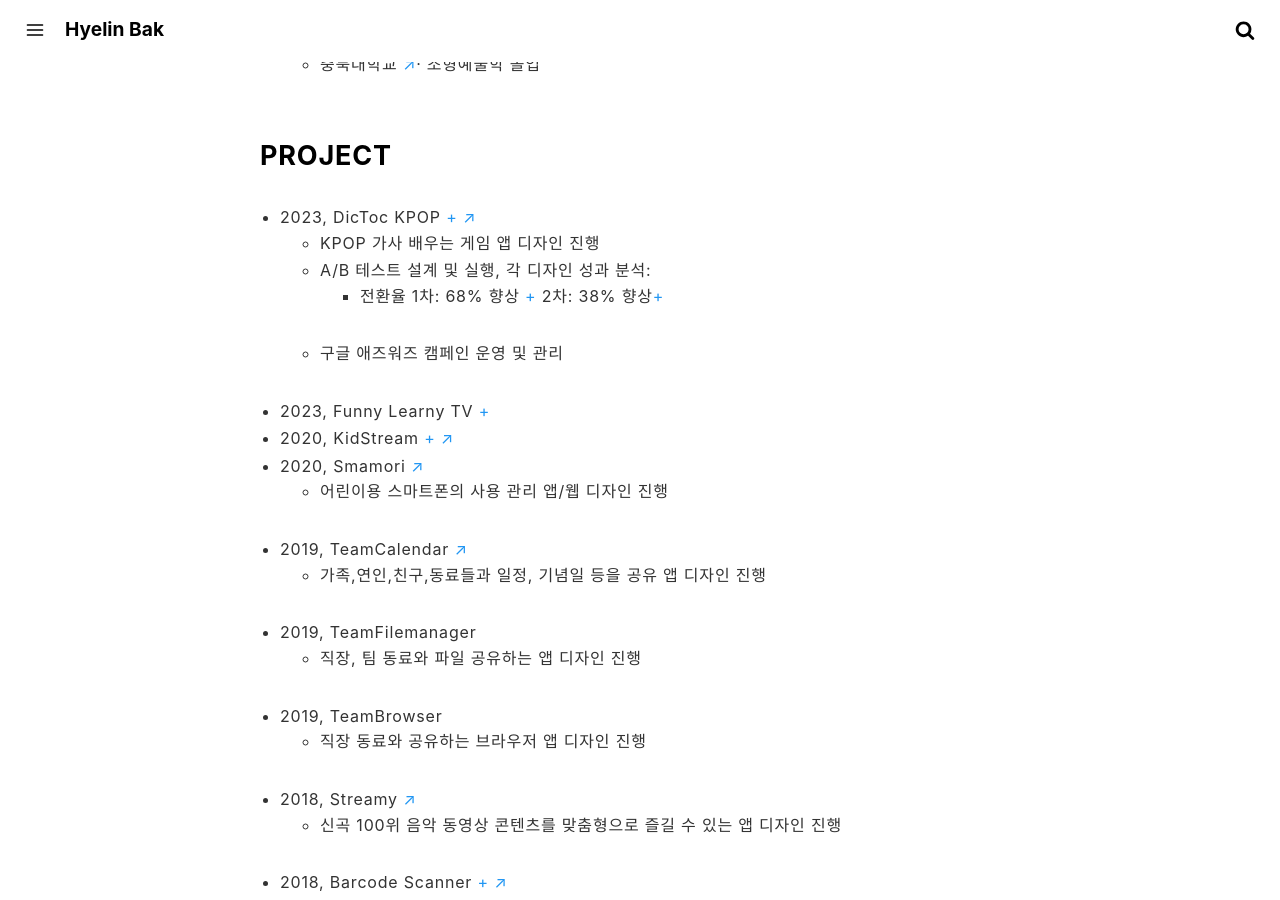
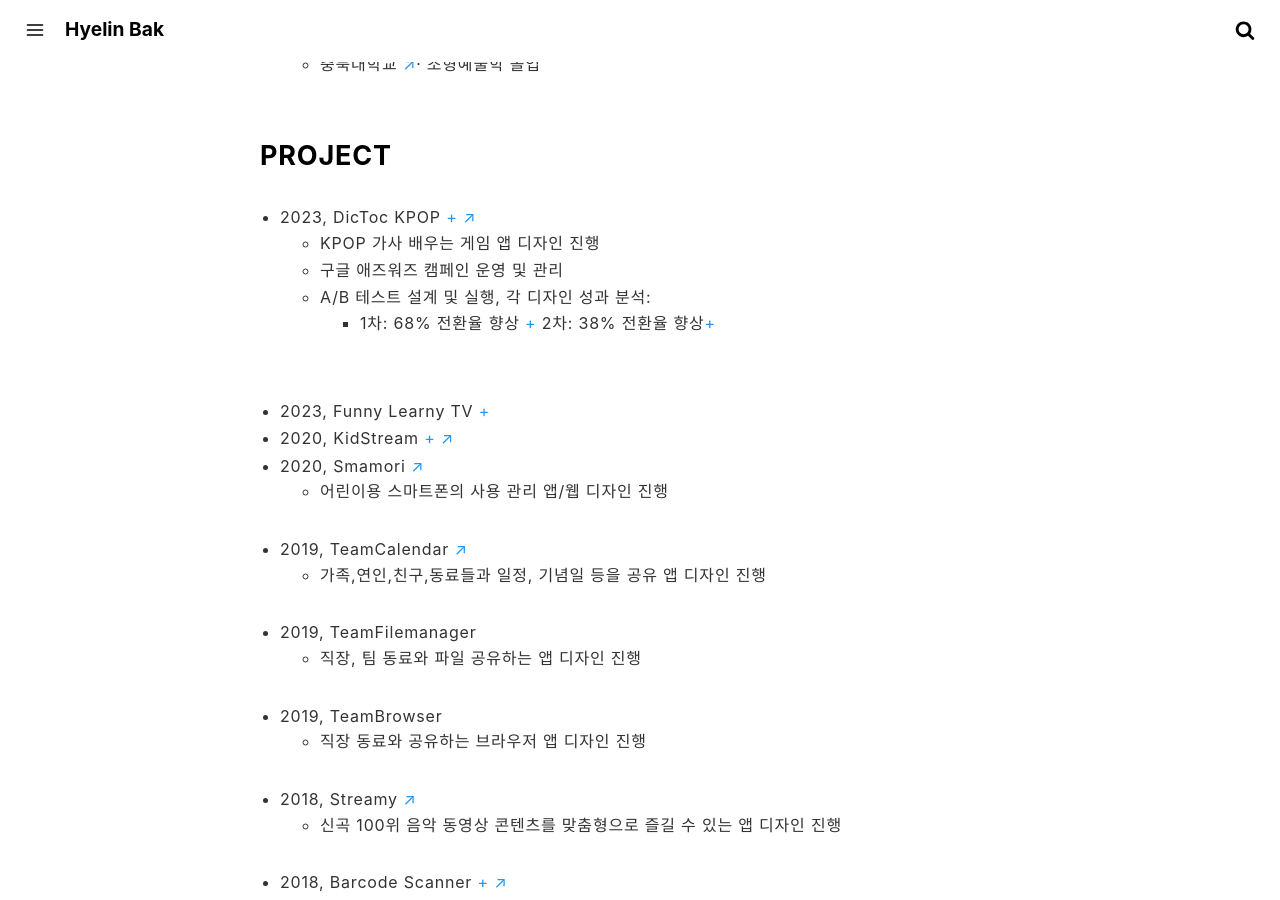
Before and after one commit to crazyjamy/crazyjamy.github.io, a Jekyll site: the page built from about.md, in a window 1280 px wide and 900 px high, scrolled down 760 px. Built offline with Jekyll 4.4.1, drawn with Linux system fonts in a browser that asks for light colours.

Commit message:
Update about.md

```diff
--- a/about.md
+++ b/about.md
@@ -28,9 +28,9 @@
 ### PROJECT
 + 2023, DicToc KPOP [+](https://crazyjamy.github.io/kpoplyricsgame/) <a href="https://play.google.com/store/search?q=dictoc&c=apps" target="_blank">↗</a>
   + KPOP 가사 배우는 게임 앱 디자인 진행
+  + 구글 애즈워즈 캠페인 운영 및 관리
   + A/B 테스트 설계 및 실행, 각 디자인 성과 분석:
-    + 전환율 1차: 68% 향상 [+](https://crazyjamy.github.io/ab-kpoplyricsgame-230724/) 2차: 38% 향상[+](https://crazyjamy.github.io/ab-kpoplyricsgame-240402/)
-  + 구글 애즈워즈 캠페인 운영 및 관리
+    + 1차: 68% 전환율 향상 [+](https://crazyjamy.github.io/ab-kpoplyricsgame-230724/) 2차: 38% 전환율 향상[+](https://crazyjamy.github.io/ab-kpoplyricsgame-240402/)
 + 2023, Funny Learny TV [+](https://crazyjamy.github.io/funnylearnytv/)
 + 2020, KidStream [+](https://crazyjamy.github.io/kidsvideoapp/) <a href="https://play.google.com/store/apps/details?id=io.tm.kids.vstream" target="_blank">↗</a>
 + 2020, Smamori <a href="https://play.google.com/store/apps/details?id=jp.smamori.child.tv" target="_blank">↗</a>
```
